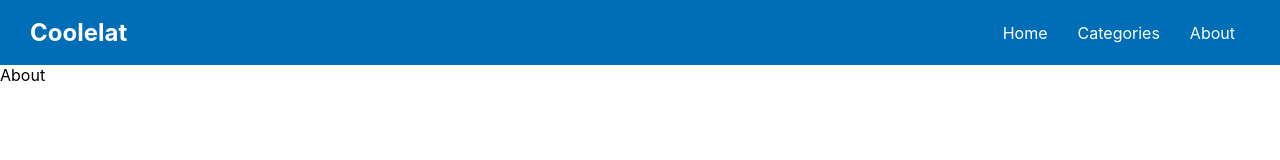
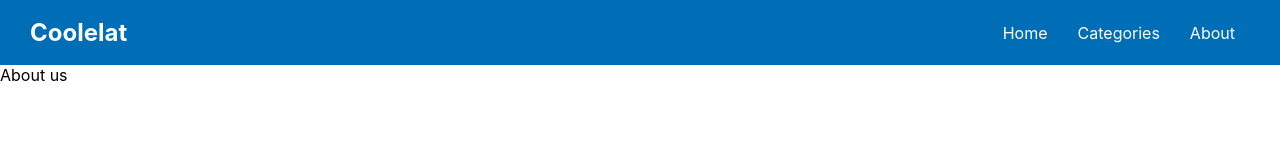
Before and after one commit to iteratoristas/coolelat, a React (Create React App) app in the folder client/: page /about in a window 1280 px wide. Shown: the top 160 px of the page. Built offline with nearby package versions, Linux system fonts and the light colour scheme; no server answers.

Commit message:
feat: add about page

```diff
--- a/client/src/App.js
+++ b/client/src/App.js
@@ -1,6 +1,7 @@
 import "./App.css";
 import AppBar from "./components/AppBar";
 import Home from "./screens/Home";
+import About from "./screens/About";
 import Category from "./screens/Category";
 import Subcategory from "./screens/Subcategory";
 import QuizPage from "./screens/QuizPage";
@@ -29,7 +30,7 @@ function App() {
             path="/categories/:category/:subcategory/:quiz"
             component={QuizPage}
           />
-          <Route exact path="/about" component={() => <div>About</div>} />
+          <Route exact path="/about" component={About} />
         </Switch>
       </Router>
     </DataProvider>
--- /dev/null
+++ b/client/src/screens/About.js
@@ -0,0 +1,7 @@
+import React from "react";
+
+export default function About(){
+    return (
+        <div> About us</div>
+    )
+}
--- a/client/src/screens/Category.js
+++ b/client/src/screens/Category.js
@@ -29,9 +29,6 @@ export default function Category(props) {
               );
             })}
           </div>
-          <div className="calculator2"></div>
-          <div className="evaluation"></div>
-          <div className="presentation"></div>
         </>
       }
     />
```
